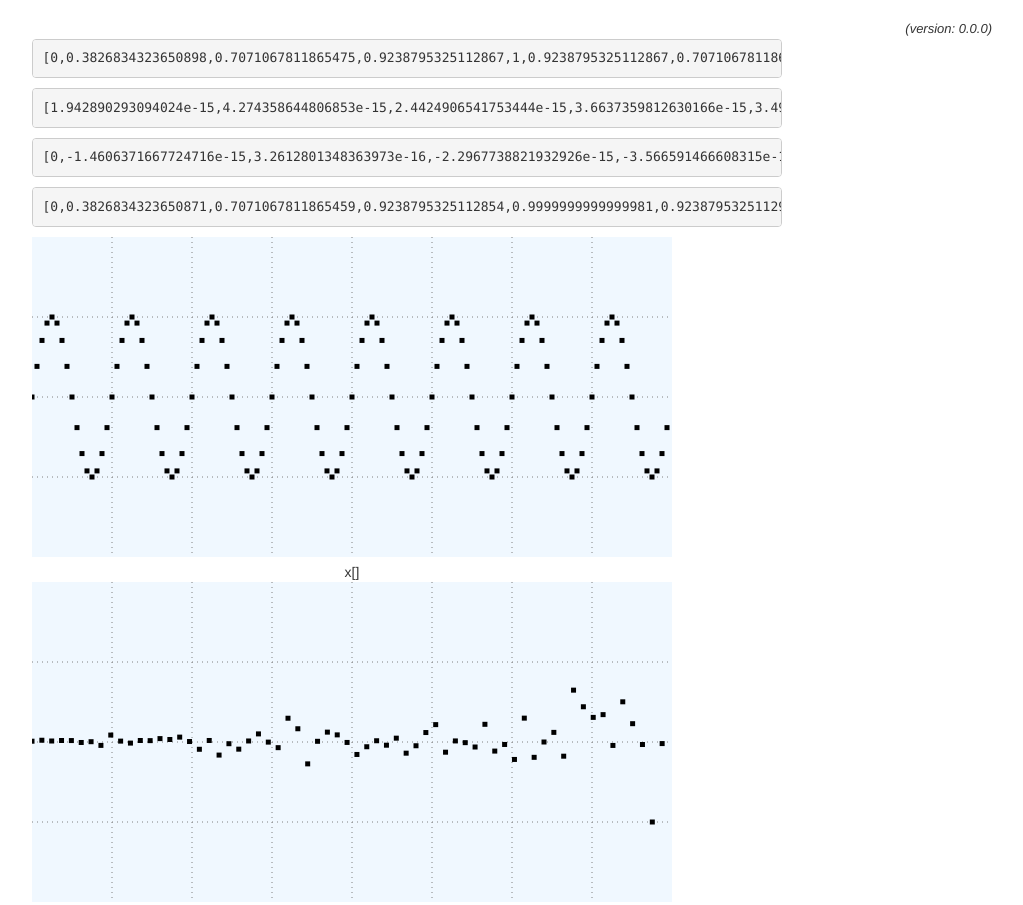
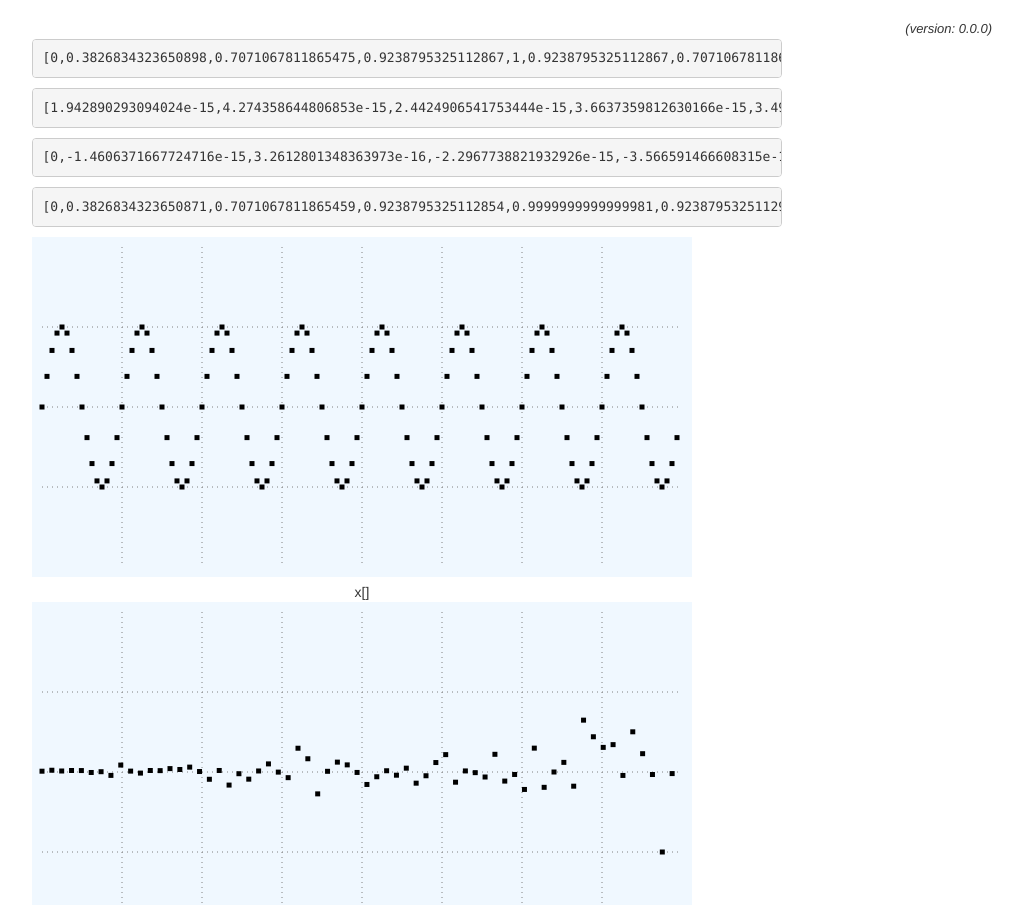
Before and after one commit to taylorjg/DspPlayground, a website built with webpack: page client/index.html in a window 1280 px wide. Shown: the top 905 px of the page, without its empty margins (233-1256 px from the left). Built offline with nearby package versions, Linux system fonts and the light colour scheme.

Commit message:
Add margin to diagrams

```diff
--- a/client/index.js
+++ b/client/index.js
@@ -76,12 +76,15 @@ const drawDiagram = (id, values, title) => {
     caption.innerHTML = title;
     const w = svg.scrollWidth;
     const h = svg.scrollHeight;
+    const MARGIN = 10;
+    const aw = w - 2 * MARGIN;
+    const ah = h - 2 * MARGIN;
     [1, 2, 3].forEach(i => {
-        const y = h * i / 4;
+        const y = MARGIN + ah * i / 4;
         const line = createElement('line', {
-            x1: 0,
+            x1: MARGIN,
             y1: y,
-            x2: w - 1,
+            x2: w - 1 - MARGIN,
             y2: y,
             stroke: 'grey',
             'stroke-width': 1,
@@ -90,28 +93,28 @@ const drawDiagram = (id, values, title) => {
         svg.appendChild(line);
     });
     [1, 2, 3, 4, 5, 6, 7].forEach(i => {
-        const x = w * i / 8;
+        const x = MARGIN + aw * i / 8;
         const line = createElement('line', {
             x1: x,
-            y1: 0,
+            y1: MARGIN,
             x2: x,
-            y2: h - 1,
+            y2: h - 1 - MARGIN,
             stroke: 'grey',
             'stroke-width': 1,
             'stroke-dasharray': [1, 4]
         });
         svg.appendChild(line);
     });
-    const SQUARE_SIZE = w / 128;
+    const SQUARE_SIZE = aw / 128;
     const MIN_VALUE = Math.min(...values);
     const MAX_VALUE = Math.max(...values);
     const MAX = Math.max(Math.abs(MIN_VALUE), Math.abs(MAX_VALUE));
     const RANGE = 4 * MAX || 64;
     const MID_VALUE = 0;
     const MID_Y = h / 2;
-    const STEP = h / RANGE;
+    const STEP = ah / RANGE;
     values.forEach((value, index) => {
-        const x = w / values.length * index - (SQUARE_SIZE / 2);
+        const x = MARGIN + aw / values.length * index - (SQUARE_SIZE / 2);
         const dy = (value - MID_VALUE) * STEP;
         const y = MID_Y - dy - (SQUARE_SIZE / 2);
         const rect = createElement('rect', {
--- a/client/styles.css
+++ b/client/styles.css
@@ -21,11 +21,11 @@ form {
 
 svg {
     background-color: aliceblue;
-    width: 640px;
-    height: 320px;
+    width: 660px;
+    height: 340px;
 }
 
 figcaption {
     text-align: center;
-    width: 640px;
+    width: 660px;
 }
```
